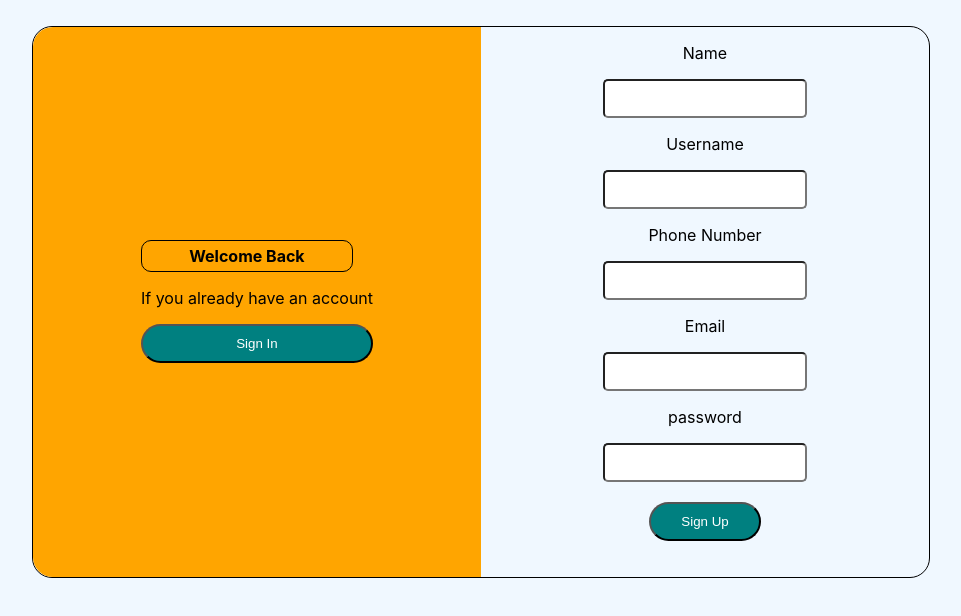
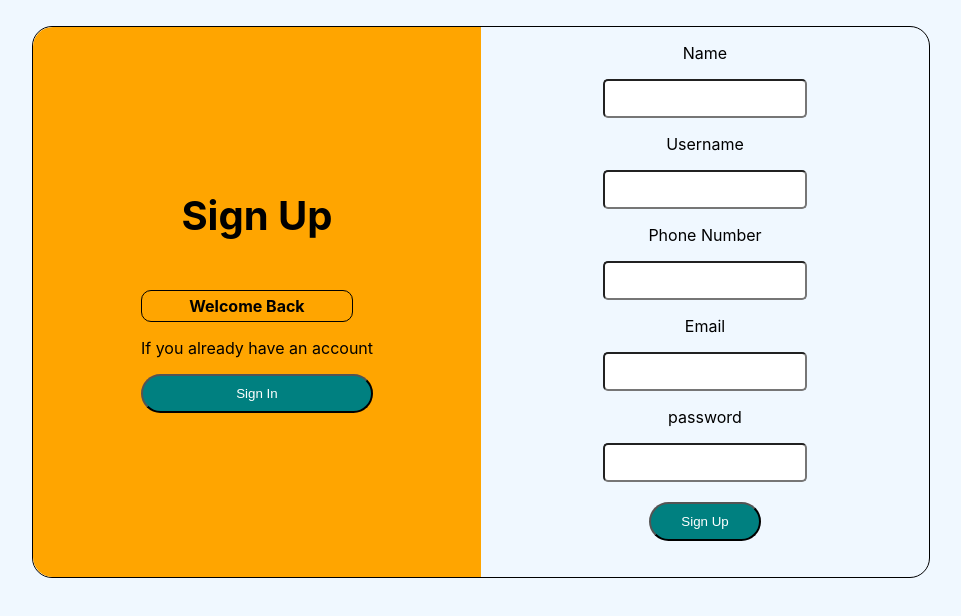
Before and after one commit to AhamadShaikh/thebrandwick-authentication, a React (Create React App) app: page / in a window 1280 px wide. Shown: the top 616 px of the page, without its empty margins (159-1120 px from the left). Built offline with nearby package versions, Linux system fonts and the light colour scheme.

Commit message:
frontend

```diff
--- a/src/Pages/AuthPage.jsx
+++ b/src/Pages/AuthPage.jsx
@@ -119,6 +119,7 @@ const AuthPage = () => {
                         </Box>
                         <Box width={'50%'} display={'flex'} justifyContent={'center'} alignItems={'center'} backgroundColor={'orange'} borderRadius={'0px 20px 20px 0px'} >
                             <Box display={'flex'} flexDirection={'column'}>
+                                <Text as={'b'} fontSize={'40px'} mb={'50px'}>Sign In</Text>
                                 <Text border={'1px solid black'} borderRadius={'10px'} width={'200px'} padding={'5px'} as={'b'}>Go Back</Text>
                                 <Text>If you don't have an account??</Text>
                                 <Button backgroundColor="teal" color={'white'} size="md" p={'10px 30px'} borderRadius={'20px'} onClick={handleFlag}>
@@ -131,6 +132,7 @@ const AuthPage = () => {
                     <Box display={'flex'} justifyContent={'center'} width={'70%'} h={'550px'} border={'1px solid black'} borderRadius={'20px'}>
                         <Box width={'50%'} borderRadius={'20px 0px 0px 20px'} display={'flex'} justifyContent={'center'} alignItems={'center'} backgroundColor={'orange'} >
                             <Box display={'flex'} flexDirection={'column'}>
+                                <Text as={'b'} fontSize={'40px'} mb={'50px'}>Sign Up</Text>
                                 <Text border={'1px solid black'} borderRadius={'10px'} width={'200px'} padding={'5px'} as={'b'}>Welcome Back</Text>
                                 <Text>If you already have an account</Text>
                                 <Button backgroundColor="teal" color={'white'} size="md" p={'10px 30px'} borderRadius={'20px'} onClick={handleFlag}>
```
